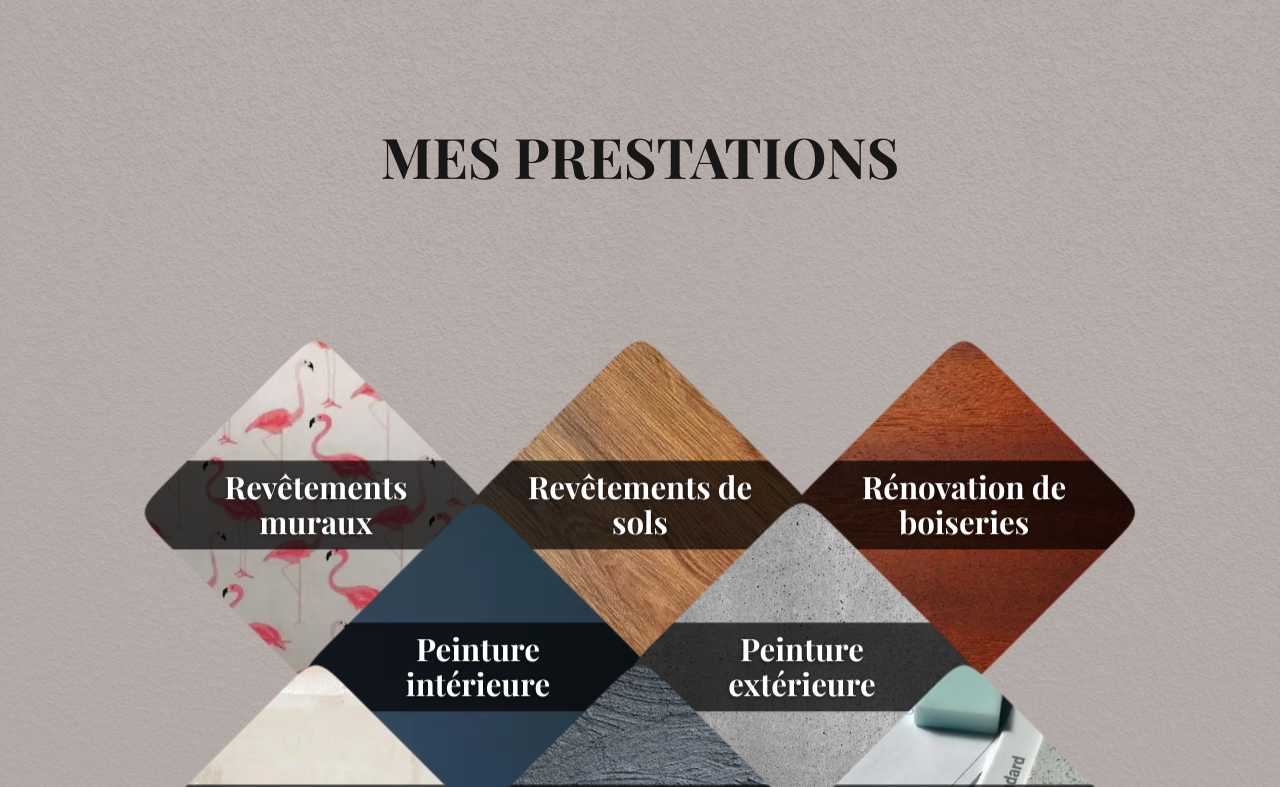
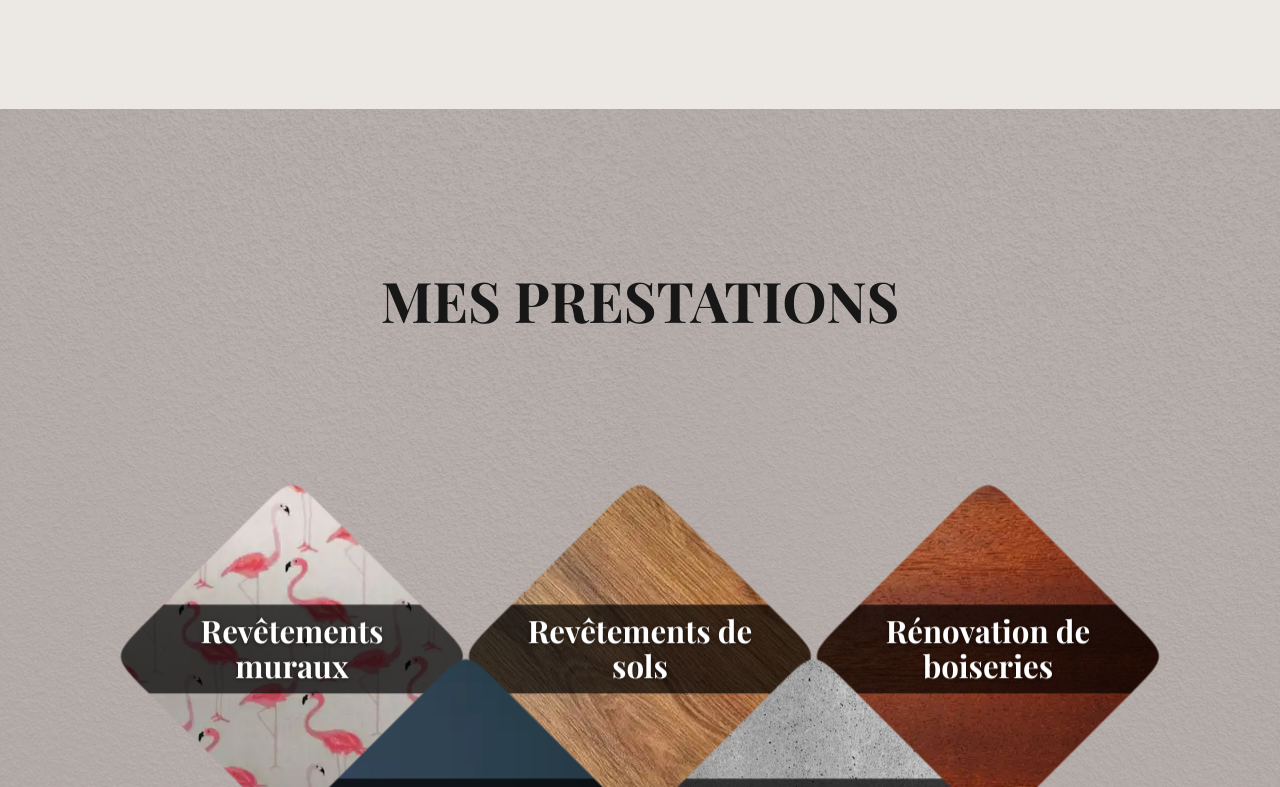
Before and after one commit to aurelienog/renov, a Next.js app: page / in a window 1280 px wide. Shown: the part 1313-2100 px from the top of the page. Built offline with nearby package versions, Linux system fonts and the light colour scheme; a web font is replaced by a local one.

Commit message:
gallery full responsive service section

```diff
--- a/src/components/FAQ-item/styles.module.css
+++ b/src/components/FAQ-item/styles.module.css
@@ -42,6 +42,7 @@
   & li {
     padding: 0.2lh;
     margin-left: 1lh;
+    list-style-type: square;
   }
 }
 
@@ -51,7 +52,7 @@
     height: 2lh;
 
     & summary {
-      margin-inline-start: 1lh;
+      margin-inline-start: 1.2lh;
     }
   }
 }
--- a/src/components/gallery/styles.module.css
+++ b/src/components/gallery/styles.module.css
@@ -1,15 +1,22 @@
 .gallery {
+  place-content: center;
+  --grid-column-size: 250px;
   position: relative;
   display: grid;
-  gap: 1.5rem;
+  justify-items: center;
+  grid-template-columns: repeat(auto-fit, minmax(min(var(--grid-column-size), 100%), 300px));
+  gap: 2em;
+  text-align: center;
 }
 
 
 .card {
   position: relative;
+  width: 100%;
+  height: auto;
   background-color: var(--background);
   box-shadow: rgba(0, 0, 0, 0.15) 1.95px 1.95px 2.6px;
-  max-width: 300px;
+
 
   & img {
     cursor: pointer;
@@ -22,7 +29,7 @@
 
   & h3 {
     padding: 0.5em;
-    margin-left: 10px;
+    font-size: 1.225rem;
   }
 
 
@@ -33,7 +40,7 @@
   }
 }
 
-@media (min-width: 900px) {
+@media (min-width: 990px) {
 
 
   .gallery {
@@ -101,7 +108,10 @@
     }
   }
 
-  .card h3 {
+  .card {
+    max-width: 300px;
+
+    & h3 {
     color: white;
     text-align: center;
     font-weight: bold;
@@ -110,6 +120,9 @@
     padding: 0.5rem 2.6rem;
     width: 100%;
     margin: 0;
+    font-size: 1.625rem;
+  }
+
   }
 
 
--- a/src/sections-home/services-section/styles.module.css
+++ b/src/sections-home/services-section/styles.module.css
@@ -1,11 +1,7 @@
 .section {
   position: relative;
   background-image: url('/assets/images/wall-texture.webp');
-
   z-index: 1;
-  display: flex;
-  flex-direction: column;
-  place-items: center;
   padding-left: 2em;
   padding-right: 2em;
 
@@ -14,6 +10,7 @@
   }
 }
 
+/* change background color */
 .section::before {
   position: absolute;
   content: "";
--- a/src/sections-home/trust-section/styles.module.css
+++ b/src/sections-home/trust-section/styles.module.css
@@ -30,4 +30,5 @@
   align-items: center;
   text-align: center;
   max-width: 28ch;
+  margin-bottom: 4em;
 }
```
Also changed, not shown: src/app/politique-de-confidentialite/page.module.css (+5 -3 lines).
